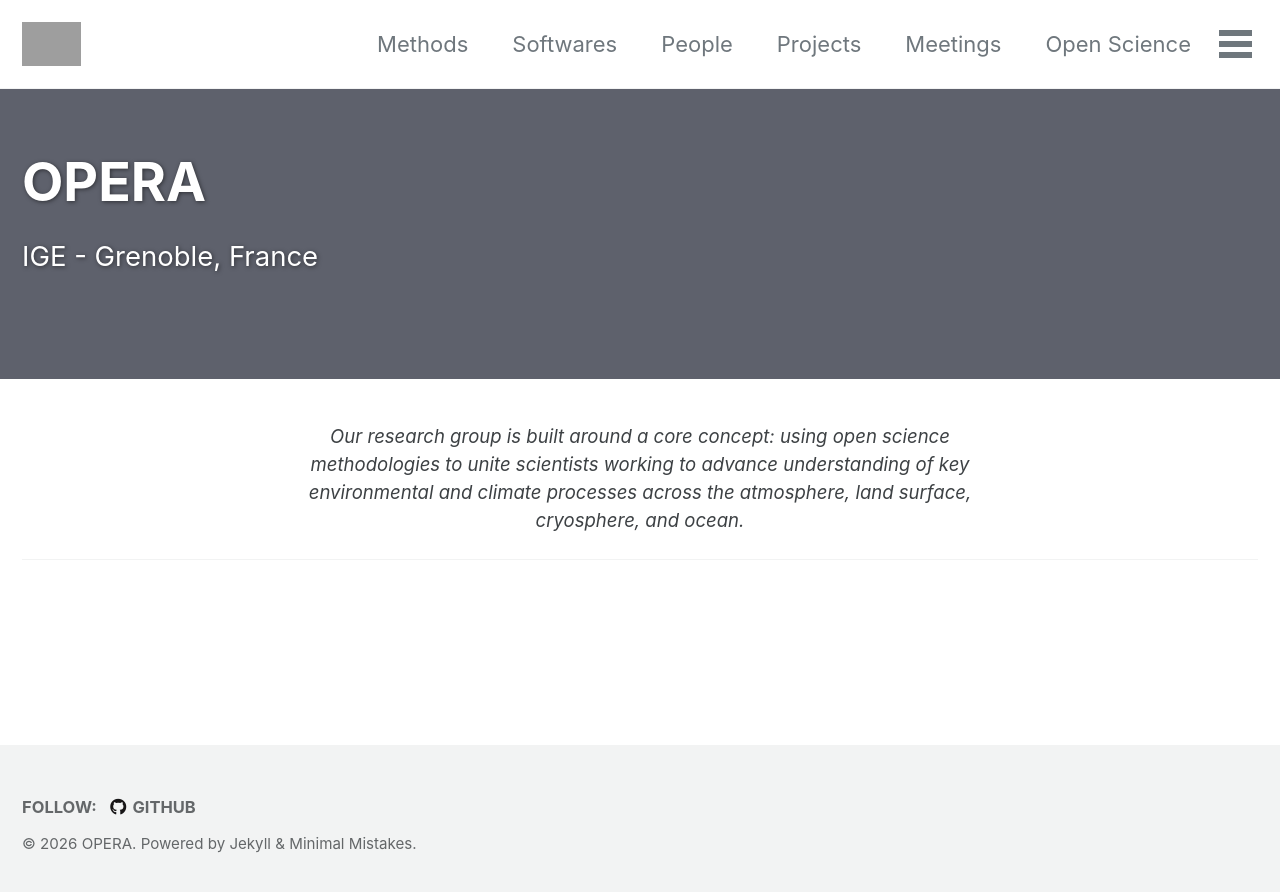
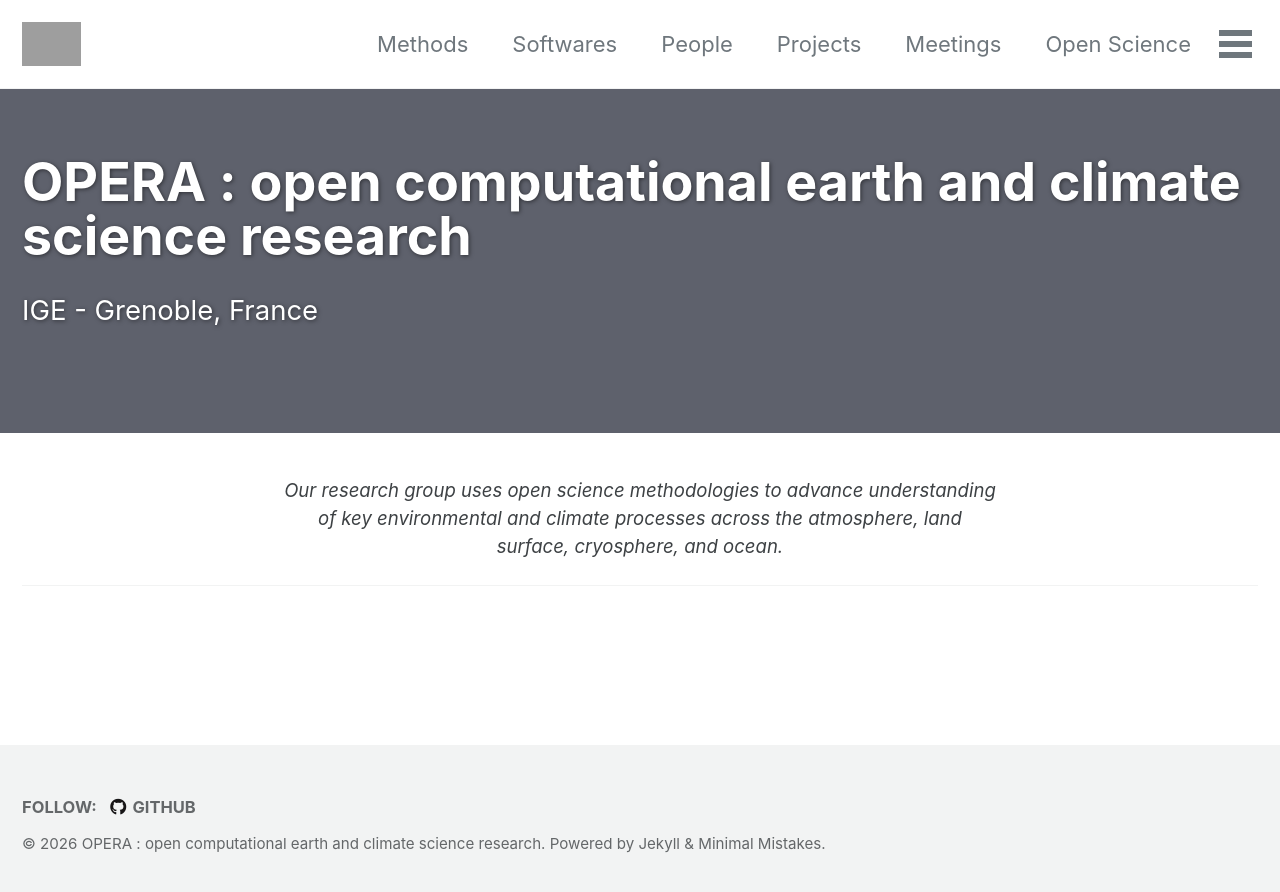
Before and after one commit to IGE-OPERA/ige-opera.github.io, a Jekyll site: the page built from _pages/home.md, in a window 1280 px wide. Shown: the top 892 px of the page. Built offline with Jekyll 4.4.1, drawn with Linux system fonts in a browser that asks for light colours; cached includes are drawn as plain includes; grey boxes are pictures that could not be loaded.

Commit message:
up title

```diff
--- a/_config.yml
+++ b/_config.yml
@@ -19,7 +19,7 @@ minimal_mistakes_skin    : "default" # "air", "aqua", "contrast", "dark", "dirt"
 
 # Site Settings
 locale                   : "en-US"
-title                    : "OPERA"
+title                    : "OPERA : open computational earth and climate science research"
 title_separator          : "-"
 subtitle                 : # site tagline that appears below site title in masthead
 name                     : ""
--- a/_pages/home.md
+++ b/_pages/home.md
@@ -11,7 +11,7 @@ header:
 excerpt:
     "IGE - Grenoble, France"
 intro:
-  - excerpt: "<cite>Our research group is built around a core concept: using open science methodologies to unite scientists working to advance understanding of key environmental and climate processes across the atmosphere, land surface, cryosphere, and ocean.</cite>"
+  - excerpt: "<cite>Our research group uses open science methodologies to advance understanding of key environmental and climate processes across the atmosphere, land surface, cryosphere, and ocean.</cite>"
 ---
 
 {% include feature_row id="intro" type="center" %}
```
